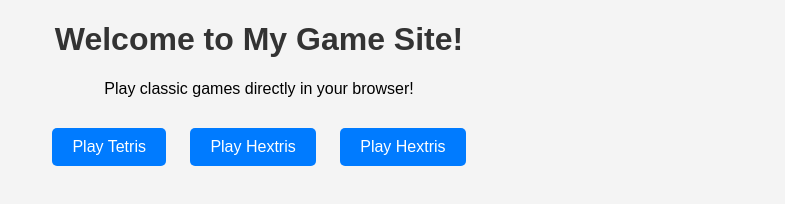
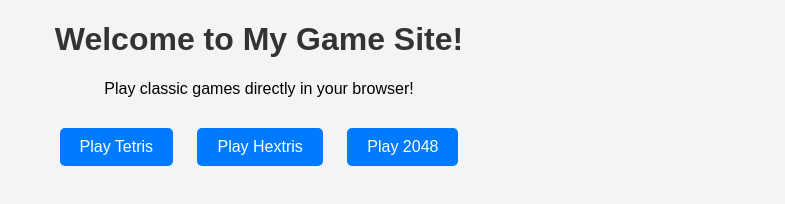
Before and after one commit to fallingcart7401/webgms2, a plain HTML site: page index.html in a window 1280 px wide. Shown: the full height of the page, 381-1166 px from the left. Drawn offline with Linux system fonts and the light colour scheme.

Commit message:
Add files via upload

```diff
--- a/index.html
+++ b/index.html
@@ -25,7 +25,7 @@
         </button>
 
         <button onclick="window.open('games/2048-master/index.html', '_blank')">
-            Play Hextris
+            Play 2048
         </button>
     </div>
 
```
